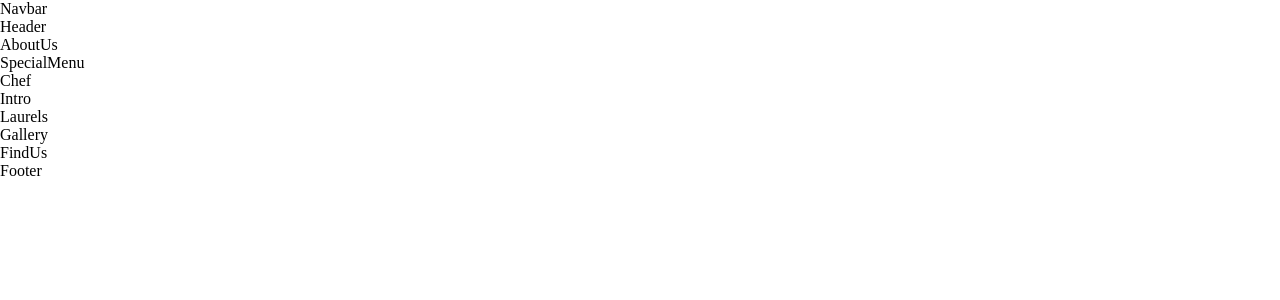
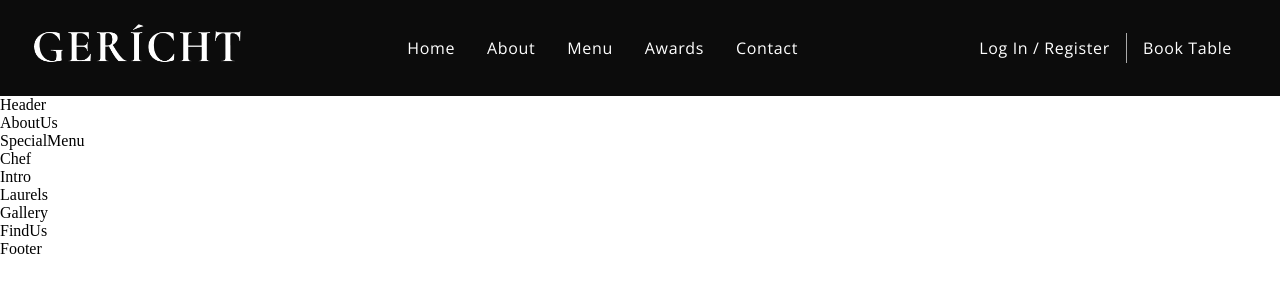
Before and after one commit to CodeShadowing95/foodiehub, a React (Create React App) app: page / in a window 1280 px wide. Shown: the top 300 px of the page. Built offline with nearby package versions, Linux system fonts and the light colour scheme; a web font is replaced by a local one.

Commit message:
SECTION: Navbar added

```diff
--- a/src/components/Navbar/Navbar.css
+++ b/src/components/Navbar/Navbar.css
@@ -0,0 +1,132 @@
+.app__navbar {
+  width: 100%;
+  display: flex;
+  justify-content: space-between;
+  align-items: center;
+  background: var(--color-black);
+
+  padding: 1rem 2rem;
+}
+
+.app__navbar-links {
+  /* `flex: 1;` is setting the flex-grow property to 1, which means
+  that the `.app__navbar-links` element will grow to fill any available space in the container. This
+  is useful for creating flexible layouts where elements can adjust their size based on the
+  available space. */
+  flex: 1;
+  display: flex;
+  justify-content: center;
+  align-items: center;
+
+  list-style: none;
+}
+
+.app__navbar-links li {
+  margin: 0 1rem;
+  cursor: pointer;
+}
+
+.app__navbar-links li:hover {
+  color: var(--color-grey);
+}
+
+.app__navbar-login {
+  display: flex;
+  /* `justify-content: flex-end;` is a CSS property that aligns the flex items along the main axis and
+  positions them at the end of the container. In this case, it is aligning the login links to the
+  right side of the navbar. */
+  justify-content: flex-end;
+  align-items: center;
+}
+
+.app__navbar-login a {
+  margin: 0 1rem;
+  text-decoration: none;
+  transition: 0.5s ease;
+}
+
+.app__navbar-login a:hover {
+  border-bottom: 1px solid var(--color-golden);
+}
+
+.app__navbar-login div {
+  width: 1px;
+  height: 30px;
+  background-color: var(--color-grey);
+}
+
+.app__navbar-smallscreen {
+  display: none;
+}
+
+.app__navbar-smallscreen_overlay {
+  position: fixed;
+  top: 0;
+  left: 0;
+  width: 100%;
+  height: 100vh;
+  background: var(--color-black);
+  transition: 0.5s ease;
+
+  flex-direction: column;
+  z-index: 5;
+}
+.app__navbar-smallscreen_overlay .overlay__close {
+  font-size: 27px;
+  color: var(--color-golden);
+  cursor: pointer;
+
+  position: absolute;
+  top: 20px;
+  right: 20px;
+}
+
+.app__navbar-smallscreen_links {
+  list-style: none;
+}
+
+.app__navbar-smallscreen_links li {
+  margin: 2rem;
+  cursor: pointer;
+  color: var(--color-golden);
+  font-size: 2rem;
+  text-align: center;
+  font-family: var(--font-base);
+}
+
+.app__navbar-smallscreen_links li:hover {
+  color: var(--color-white);
+}
+
+
+
+
+@media screen and (max-width: 2000px) {
+  .app__navbar-logo img {
+    width: 210px;
+  }
+}
+
+@media screen and (max-width: 1223px) {
+  .app__navbar-links {
+    display: none;
+  }
+
+  .app__navbar-smallscreen {
+    display: flex;
+  }
+}
+
+@media screen and (max-width: 650px) {
+  .app__navbar {
+    padding: 1rem;
+  }
+
+  .app__navbar-login {
+    display: none;
+  }
+
+  .app__navbar-logo img {
+    width: 110px;
+  }
+}
--- a/src/components/Navbar/Navbar.jsx
+++ b/src/components/Navbar/Navbar.jsx
@@ -1,11 +1,67 @@
-import React from 'react';
+import React, { useState, useEffect } from 'react';
+import { GiHamburgerMenu } from 'react-icons/gi';
+import { MdOutlineRestaurantMenu } from "react-icons/md";
 
+import images from "../../constants/images";
 import './Navbar.css';
 
-const Navbar = () => (
-  <div>
-    Navbar
-  </div>
-);
+const Navbar = () => {
+  const [toggleMenu, setToggleMenu] = useState(false);
+  const [windowWidth, setWindowWidth] = useState(0);
+
+  useEffect(() => {
+    const handleResize = () => {
+      setWindowWidth(window.innerWidth);
+    };
+
+    window.addEventListener('resize', handleResize);
+
+    return () => {
+      window.removeEventListener('resize', handleResize);
+    }
+  }, []);
+
+  return (
+    <nav className="app__navbar">
+      <div className="app__navbar-logo">
+        <img src={images.gericht} alt="app logo" />
+      </div>
+      <ul className="app__navbar-links">
+        <li className="p__opensans"><a href="#home">Home</a></li>
+        <li className="p__opensans"><a href="#about">About</a></li>
+        <li className="p__opensans"><a href="#menu">Menu</a></li>
+        <li className="p__opensans"><a href="#awards">Awards</a></li>
+        <li className="p__opensans"><a href="#contact">Contact</a></li>
+      </ul>
+      <div className="app__navbar-login">
+        <a href="#login" className="p__opensans">Log In / Register</a>
+        <div />
+        <a href="/" className="p__opensans">Book Table</a>
+      </div>
+      <div className="app__navbar-smallscreen">
+        <GiHamburgerMenu color="#fff" fontSize={27} onClick={() => setToggleMenu(true)} />
+
+        {toggleMenu && (
+          <div className="app__navbar-smallscreen_overlay flex__center slide-bottom">
+            <MdOutlineRestaurantMenu fontSize={27} className="overlay__close" onClick={() => setToggleMenu(false)} />
+            <ul className="app__navbar-smallscreen_links">
+              <li className="p__opensans"><a href="#home">Home</a></li>
+              <li className="p__opensans"><a href="#about">About</a></li>
+              <li className="p__opensans"><a href="#menu">Menu</a></li>
+              <li className="p__opensans"><a href="#awards">Awards</a></li>
+              <li className="p__opensans"><a href="#contact">Contact</a></li>
+              {windowWidth <= 650 && (
+                <div style={{ marginTop: "5rem"}}>
+                <li className="p__opensans"><a href="#login">Log In / Register</a></li>
+                <li className="p__opensans"><a href="/">Book Table</a></li>
+                </div>
+              )}
+            </ul>
+          </div>
+        )}
+      </div>
+    </nav>
+  )
+}
 
 export default Navbar;
```
Also changed, not shown: src/components/Footer/NewsLetter.css (added).
